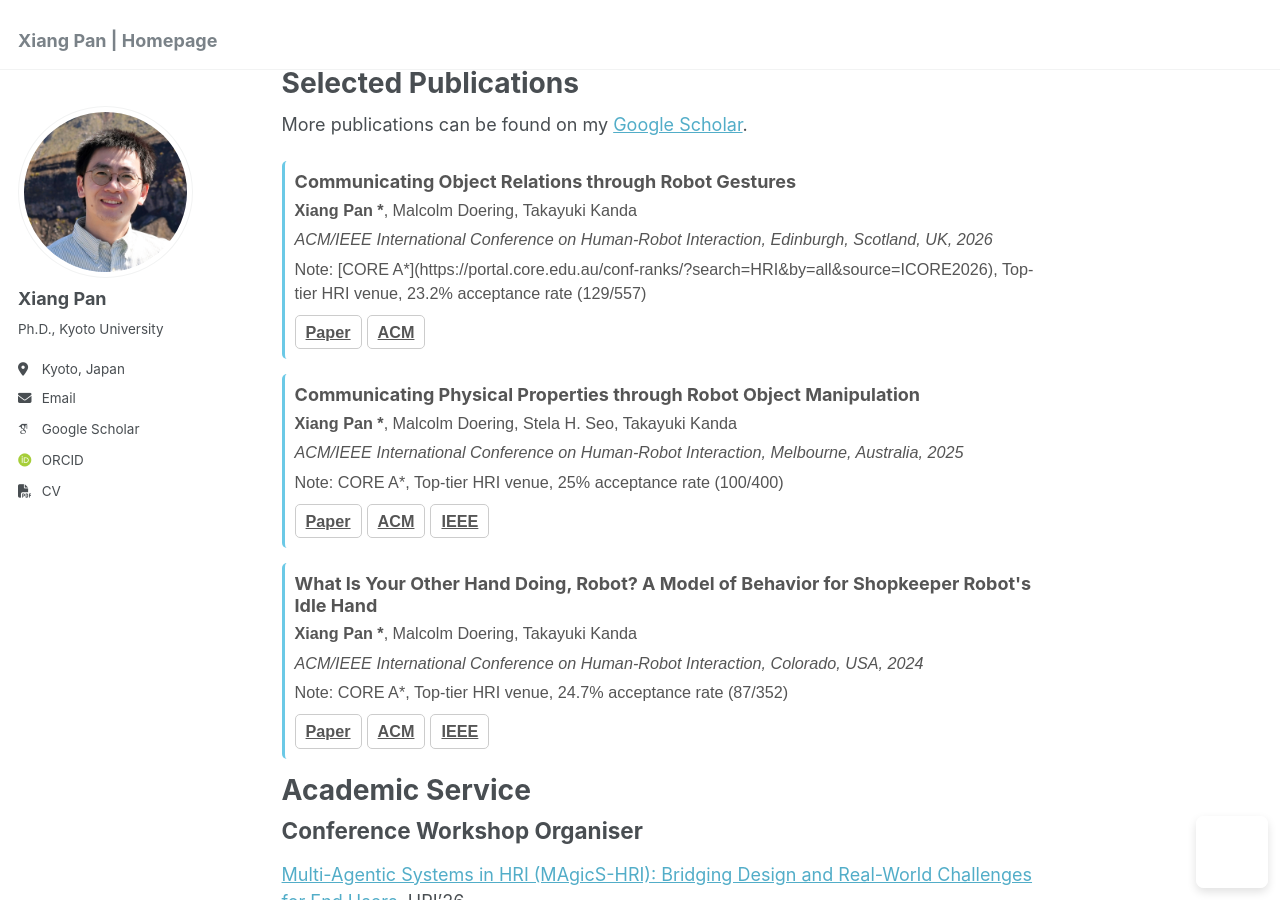
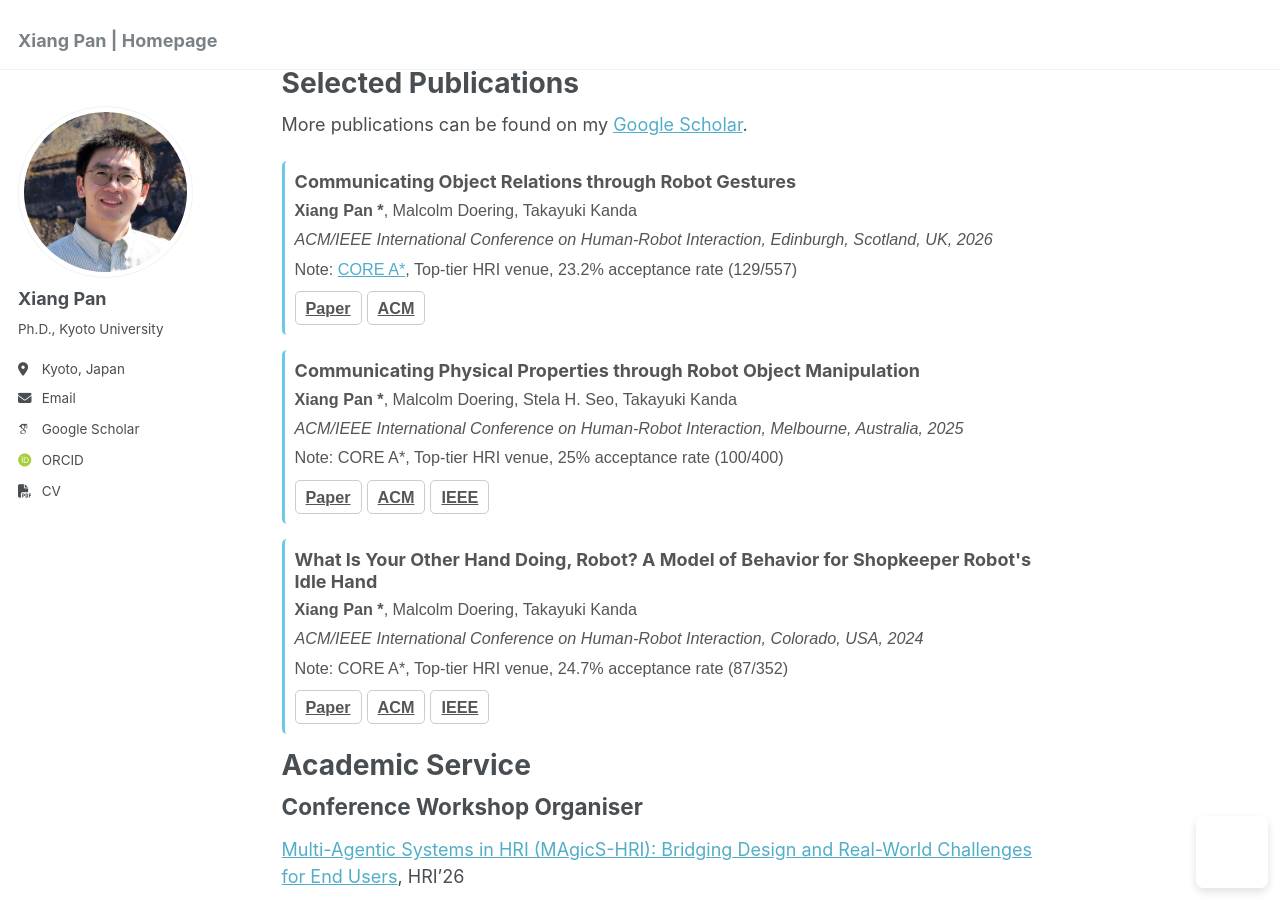
Before and after one commit to pan-xiang/pan-xiang.github.io, a Jekyll site: the page built from _pages/about.md, in a window 1280 px wide and 900 px high, scrolled down 628 px. Built offline with Jekyll 4.4.1, drawn with Linux system fonts in a browser that asks for light colours; some web fonts are replaced; a script that is not in the unit is left out; part of the change alters nothing that is shown.

Commit message:
Update about.md

```diff
--- a/_pages/about.md
+++ b/_pages/about.md
@@ -51,7 +51,8 @@ More publications can be found on my [Google Scholar](https://scholar.google.com
     <h3>Communicating Object Relations through Robot Gestures</h3>
     <p><strong>Xiang Pan *</strong>, Malcolm Doering, Takayuki Kanda</p>
     <p><em>ACM/IEEE International Conference on Human-Robot Interaction, Edinburgh, Scotland, UK, 2026</em></p>
-    <p>Note: [CORE A*](https://portal.core.edu.au/conf-ranks/?search=HRI&by=all&source=ICORE2026), Top-tier HRI venue, 23.2% acceptance rate (129/557)</p>
+    <p>Note:
+      <a href="https://portal.core.edu.au/conf-ranks/?search=HRI&by=all&source=ICORE2026" target="_blank">CORE A*</a>, Top-tier HRI venue, 23.2% acceptance rate (129/557)</p>
     <div class="links">
       <a href="files/HRI2026.pdf" class="button" target="_blank">Paper</a>
       <a href="https://dl.acm.org/doi/10.1145/3757279.3785554" class="button" target="_blank">ACM</a>
```
